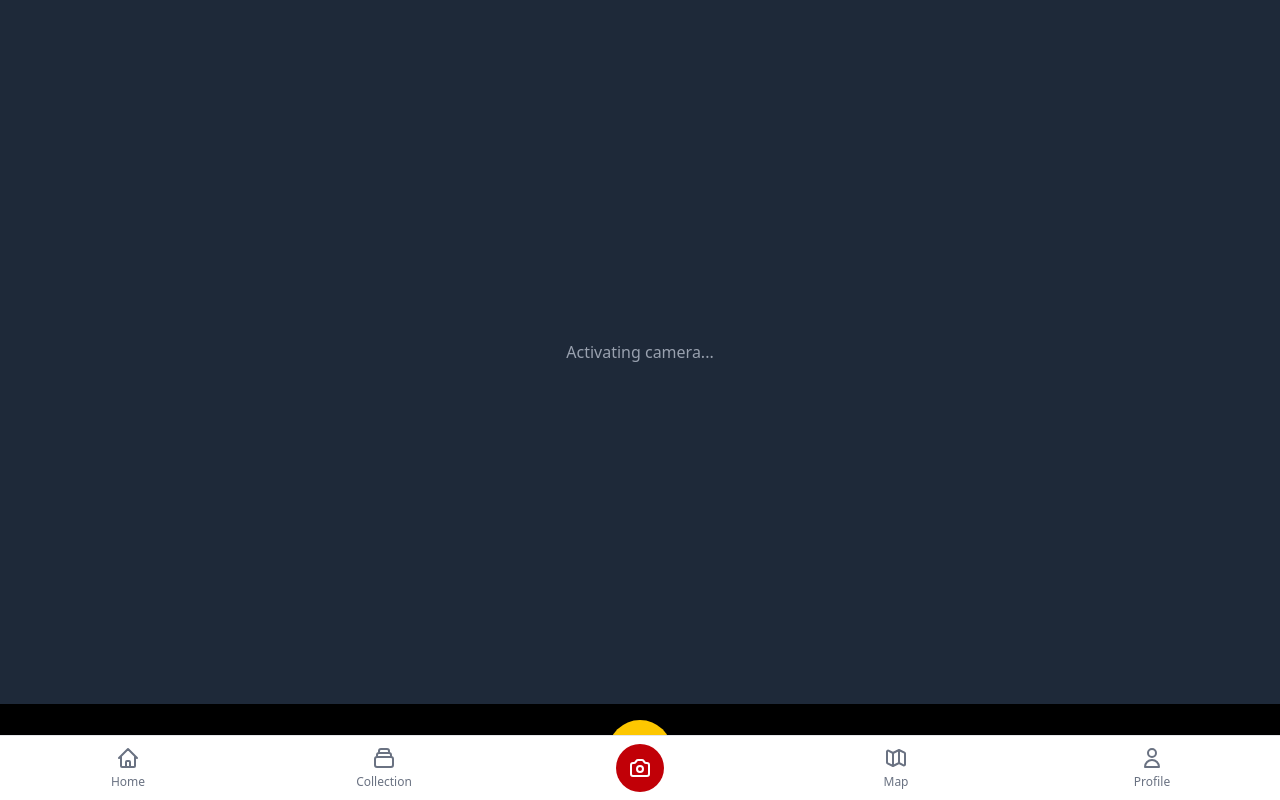
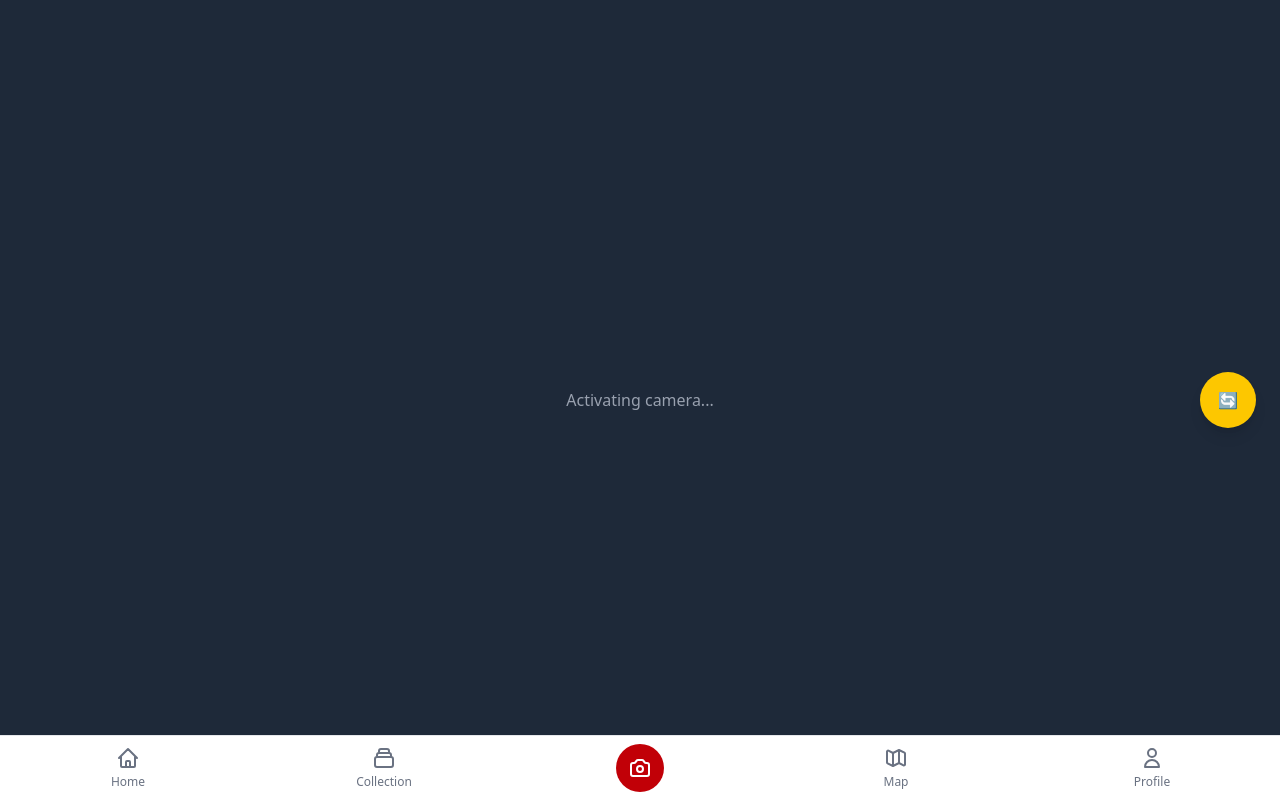
Before and after one commit to YawnBear/imaginehack, a Next.js app: page / in a window 1280 px wide. Both pictures are taken after a click on the button 640 px from the left and 768 px from the top of the page. Built offline with nearby package versions, Linux system fonts and the light colour scheme; no server answers.

Commit message:
flip camera

```diff
--- a/src/components/Camera.jsx
+++ b/src/components/Camera.jsx
@@ -91,18 +91,14 @@ export default function Call() {
             <p className="text-gray-400">Activating camera...</p>
           </div>
         )}
-      </div>
 
-      {/* Controls - Just camera flip button */}
-      <div className="bg-black bg-opacity-50 p-4">
-        <div className="flex justify-center">
-          <button
-            onClick={toggleCamera}
-            className="w-16 h-16 rounded-full bg-yellow-400 hover:bg-yellow-300 text-red-900 flex items-center justify-center"
-          >
-            🔄
-          </button>
-        </div>
+        {/* Camera flip button positioned on the side */}
+        <button
+          onClick={toggleCamera}
+          className="absolute right-6 top-1/2 transform -translate-y-1/2 w-14 h-14 rounded-full bg-yellow-400 hover:bg-yellow-300 text-red-900 flex items-center justify-center shadow-lg z-10"
+        >
+          🔄
+        </button>
       </div>
 
       {/* Error Display */}
```
